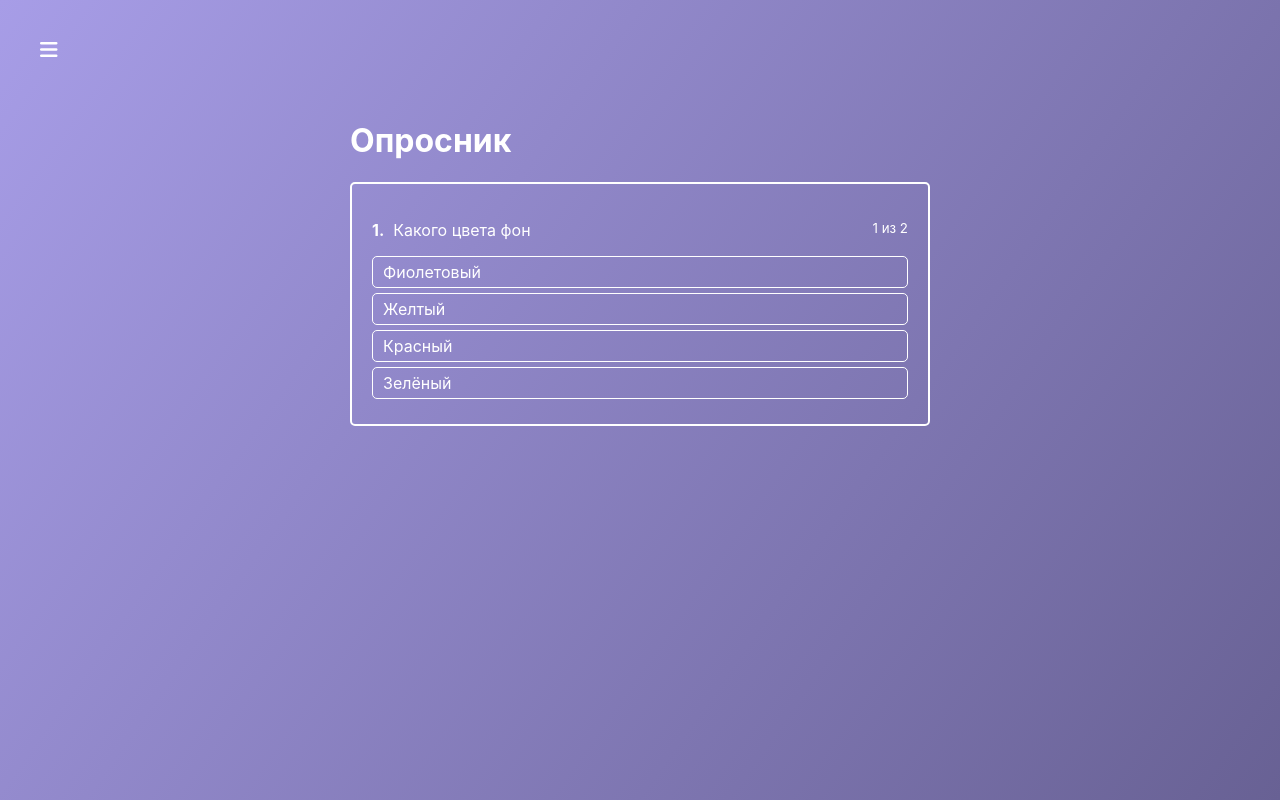
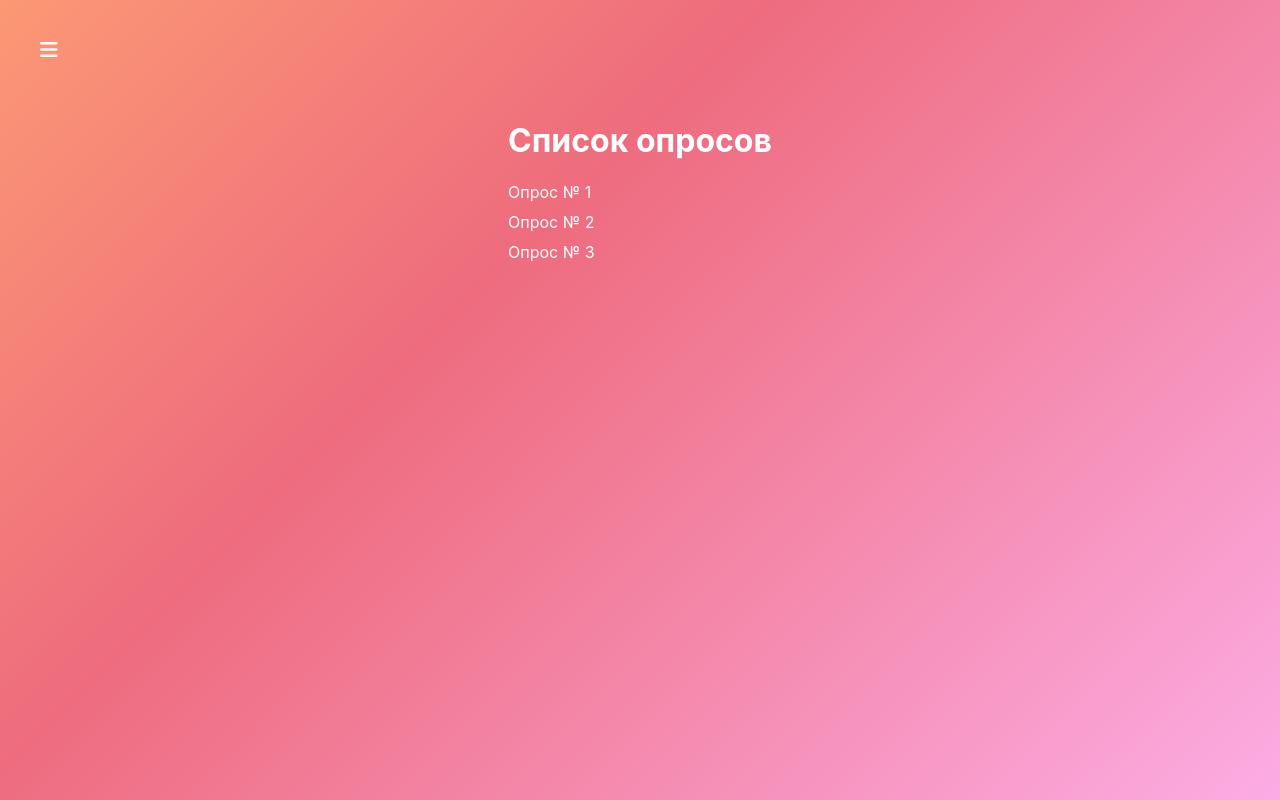
Before and after one commit to Shiragu/quiz-creator, a React app: page / in a window 1280 px wide. Built offline with nearby package versions, Linux system fonts and the light colour scheme.

Commit message:
links for all elements

```diff
--- a/package.json
+++ b/package.json
@@ -55,6 +55,7 @@
     "react-dev-utils": "^11.0.3",
     "react-dom": "^17.0.2",
     "react-refresh": "^0.8.3",
+    "react-router-dom": "^5.2.0",
     "resolve": "1.18.1",
     "resolve-url-loader": "^3.1.2",
     "sass-loader": "^10.0.5",
--- a/src/App.js
+++ b/src/App.js
@@ -1,11 +1,21 @@
 import React from "react";
 import Layout from "./hoc/Layout/Layout";
+import { Route, Switch } from "react-router-dom";
+
 import Quiz from "./containers/Quiz/Quiz";
+import QuizList from "./containers/QuizList/QuizList";
+import QuizCreator from "./containers/QuizCreator/QuizCreator";
+import Auth from "./containers/Auth/Auth";
 
 function App() {
   return (
     <Layout>
-      <Quiz />
+      <Switch>
+        <Route path="/auth" component={Auth} />
+        <Route path="/quiz-creator" component={QuizCreator} />
+        <Route path="/quiz/:id" component={Quiz} />
+        <Route path="/" component={QuizList} />
+      </Switch>
     </Layout>
   );
 }
--- a/src/components/FinishedQuiz/FinishedQuiz.js
+++ b/src/components/FinishedQuiz/FinishedQuiz.js
@@ -1,6 +1,7 @@
 import React from "react";
 import classes from "./FinishedQuiz.module.css";
 import Button from "../UI/Button/Button";
+import { Link } from "react-router-dom";
 
 const FinishedQuiz = (props) => {
   const successCount = Object.keys(props.results).reduce((total, key) => {
@@ -35,9 +36,11 @@
         <Button onClick={props.onRetry} type="primary">
           Повторить
         </Button>
-        <Button onClick={props.onRetry} type="success">
-          К списку тестов
-        </Button>
+        <Link to={"/"}>
+          <Button onClick={props.onRetry} type="success">
+            К списку тестов
+          </Button>
+        </Link>
       </div>
     </div>
   );
--- a/src/components/Navigation/Drawer/Drawer.js
+++ b/src/components/Navigation/Drawer/Drawer.js
@@ -1,15 +1,27 @@
 import React, { Component } from "react";
 import classes from "./Drawer.module.css";
 import Backdrop from "../../UI/Backdrop/Backdrop";
+import { NavLink } from "react-router-dom";
 
-const links = [1, 2, 3];
+const links = [
+  { to: "/", label: "Список опросов", exact: true },
+  { to: "/auth", label: "Авторизация", exact: false },
+  { to: "/quiz-creator", label: "Создание опроса", exact: false },
+];
 
 class Drawer extends Component {
   renderLinks() {
     return links.map((link, index) => {
       return (
         <li key={index}>
-          <a>Ссылка {link}</a>
+          <NavLink
+            to={link.to}
+            exact={link.exact}
+            activeClassName={classes.active}
+            onClick={() => this.props.onClose()}
+          >
+            {link.label}
+          </NavLink>
         </li>
       );
     });
--- /dev/null
+++ b/src/containers/Auth/Auth.js
@@ -0,0 +1,11 @@
+import React, { Component } from "react";
+
+export default class Auth extends Component {
+  render() {
+    return (
+      <div>
+        <h1>Auth</h1>
+      </div>
+    );
+  }
+}
--- a/src/containers/Quiz/Quiz.js
+++ b/src/containers/Quiz/Quiz.js
@@ -91,6 +91,10 @@
     });
   };
 
+  componentDidMount() {
+    console.log("Quiz ID = ", this.props.match.params.id);
+  }
+
   render() {
     return (
       <div className={classes.quiz}>
--- /dev/null
+++ b/src/containers/QuizCreator/QuizCreator.js
@@ -0,0 +1,11 @@
+import React, { Component } from "react";
+
+export default class QuizCreator extends Component {
+  render() {
+    return (
+      <div>
+        <h1>QuizCreator</h1>
+      </div>
+    );
+  }
+}
--- /dev/null
+++ b/src/containers/QuizList/QuizList.js
@@ -0,0 +1,26 @@
+import React, { Component } from "react";
+import classes from "./QuizList.module.css";
+import { NavLink } from "react-router-dom";
+
+export default class QuizList extends Component {
+  renderQuizes() {
+    return [1, 2, 3].map((quiz, index) => {
+      return (
+        <li key={index}>
+          <NavLink to={"/quiz/" + quiz}>Опрос № {quiz}</NavLink>
+        </li>
+      );
+    });
+  }
+
+  render() {
+    return (
+      <div className={classes["quiz-list"]}>
+        <div>
+          <h1>Список опросов</h1>
+          <ul>{this.renderQuizes()}</ul>
+        </div>
+      </div>
+    );
+  }
+}
--- /dev/null
+++ b/src/containers/QuizList/QuizList.module.css
@@ -0,0 +1,31 @@
+.quiz-list {
+  display: flex;
+  justify-content: center;
+  padding-top: 100px;
+  flex-grow: 1;
+  width: 100%;
+  background: linear-gradient(135deg, #fc9874 0%, #ee6c7e 37%, #fcace4 100%);
+}
+
+.quiz-list h1 {
+  color: #fff;
+}
+
+.quiz-list ul {
+  list-style: none;
+  margin: 0;
+  padding: 0;
+}
+
+.quiz-list li {
+  margin-bottom: 10px;
+}
+
+.quiz-list li a {
+  text-decoration: none;
+  color: #fff;
+}
+
+.quiz-list li a:hover {
+  color: #363f54;
+}
--- a/src/index.js
+++ b/src/index.js
@@ -2,11 +2,14 @@
 import ReactDOM from "react-dom";
 import "./index.css";
 import App from "./App";
+import { BrowserRouter } from "react-router-dom";
 import reportWebVitals from "./reportWebVitals";
 
 ReactDOM.render(
   <React.StrictMode>
-    <App />
+    <BrowserRouter>
+      <App />
+    </BrowserRouter>
   </React.StrictMode>,
   document.getElementById("root")
 );
```
Also changed, not shown: 1 other file (tests, documents, lock files or other folders).
